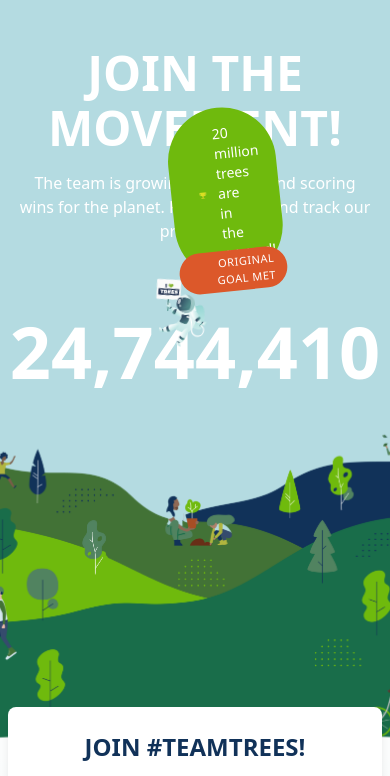
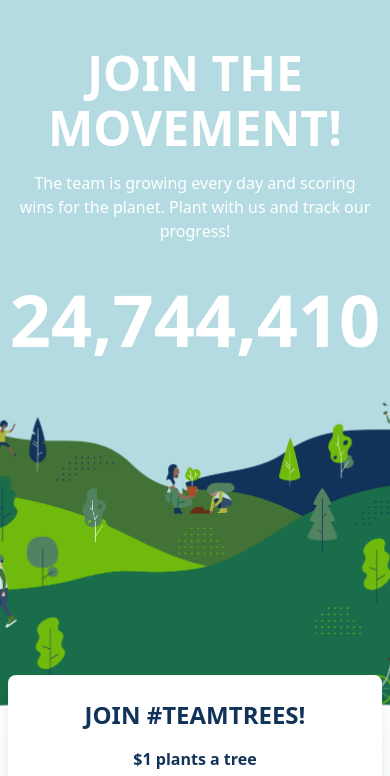
Before and after one commit to PhanDinh85/GreenPlanetLanding, a website: page index.html in a window 390 px wide. Shown: the part 67-843 px from the top of the page. Drawn offline with nearby package versions, Linux system fonts and the light colour scheme; files that its build step writes are made by us from their sources; files whose address does not match are found by name.

Commit message:
fix responsive for mobile

```diff
--- a/index.html
+++ b/index.html
@@ -176,10 +176,10 @@
           </h1>
           <div class="flex flex-col-reverse lg:flex-row items-center lg:items-start w-full max-w-screen-xl">
             <div class="flex-1 items-start justify-start">
-              <div class="transform -rotate-6 my-8 mb-4 lg:my-0 lg:mb-0 max-w-xs pl-12 pb-6">
+              <div class="transform -rotate-6 my-8 mb-4 lg:my-0 lg:mb-0 max-w-xs pl-12 pb-6 lg:block hidden">
                 <img src="img/astronaut-heart-trees.png"
                   class="absolute left-0 -ml-4 xl:-ml-8 top-0 w-16 xl:w-24 object-contain" />
-                <div class="absolute mx-auto bottom-0 left-0 mb-4" style="max-width: 240px; left: 20%">
+                <div class="absolute mx-auto bottom-0 left-0 mb-4 lg:block hidden" style="max-width: 240px; left: 20%">
                   <div class="bg-fern rounded-full p-4 relative">
                     <div class="flex flex-wrap items-center">
                       <div class="w-1/4 pl-3 text-center">
@@ -208,7 +208,7 @@
             <div class="flex-1 hidden md:block"></div>
           </div>
           <h2 id="totalTrees" data-count="24744410"
-            class="counter text-7xl sm:text-8xl lg:text-hero font-black pb-24 md:pb-0">
+            class="counter text-7xl sm:text-8xl mt-10 lg:text-hero font-black pb-24 md:pb-0 ">
             24,744,410
           </h2>
         </div>
```
